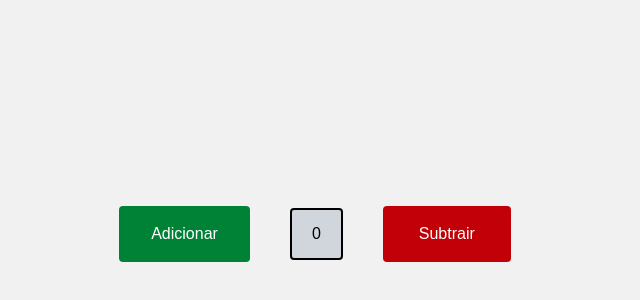
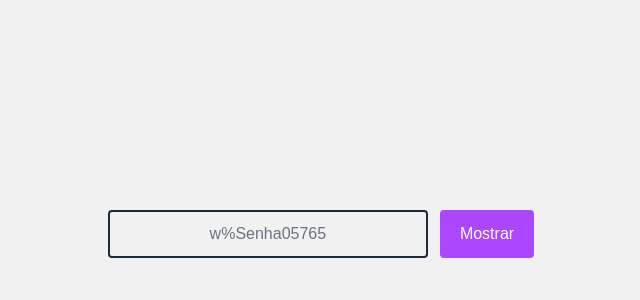
Before and after one commit to AlianeAmaral/Exercicios-Curso-de-React-Nextjs-SENAC, a Next.js app in the folder my-app/: page / in a window 1280 px wide. Shown: the part 166-466 px from the top of the page, without its empty margins (325-965 px from the left). Built offline with nearby package versions, Linux system fonts and the light colour scheme.

Commit message:
feat: insere exercicio 2 da aula 3

```diff
--- a/my-app/app/page.tsx
+++ b/my-app/app/page.tsx
@@ -2,6 +2,7 @@
 
 import AreaUsuario from "@/componentes/AreaUsuario";
 import Exercicio1 from "@/componentes/Aula3/Exercicio1";
+import Exercicio2 from "@/componentes/Aula3/Exercicio2";
 import Card from "@/componentes/Card";
 import Footer from "@/componentes/Footer";
 import Header from "@/componentes/Header";
@@ -217,6 +218,6 @@ import { useState } from "react";
 
 export default function Index() {
     return (
-        <Exercicio1/>
+        <Exercicio2/>
     )
 }
--- /dev/null
+++ b/my-app/componentes/Aula3/Exercicio2.tsx
@@ -0,0 +1,24 @@
+"use client"
+
+import { useState } from "react"
+
+export default function Exercicio2(){
+
+    let senha = "w%Senha05765" //o let pode ter um valor atribuido, o const joga um valor atraves do useState, só com ele que consegue atribuir valor para uma variável constante.
+    const [texto, setTexto] = useState(true) //como que vai começar o useState? zero ou outros valores... o useState permite que a gente faça alternações. Aqui diz que a variável texto já começa como true que está no useState.
+
+        function alternador() {
+            setTexto(!texto)
+        }
+
+    return (
+        <div>
+            <div className="h-screen flex justify-center items-center">
+                <p className="text-gray-500 border-gray-800 border-2 rounded-sm h-12 w-80 m-3 flex justify-center items-center"> {texto ? senha : "•".repeat(senha.length)}</p>
+                <button className="bg-purple-500 text-white rounded-sm px-5 py-3 cursor-pointer" onClick={alternador}> Mostrar</button>
+            </div>
+        </div>
+    )
+}
+
+// ao invés de usar o "senha.length", poderia também deixar como null, que deixa vazio assim.
```
